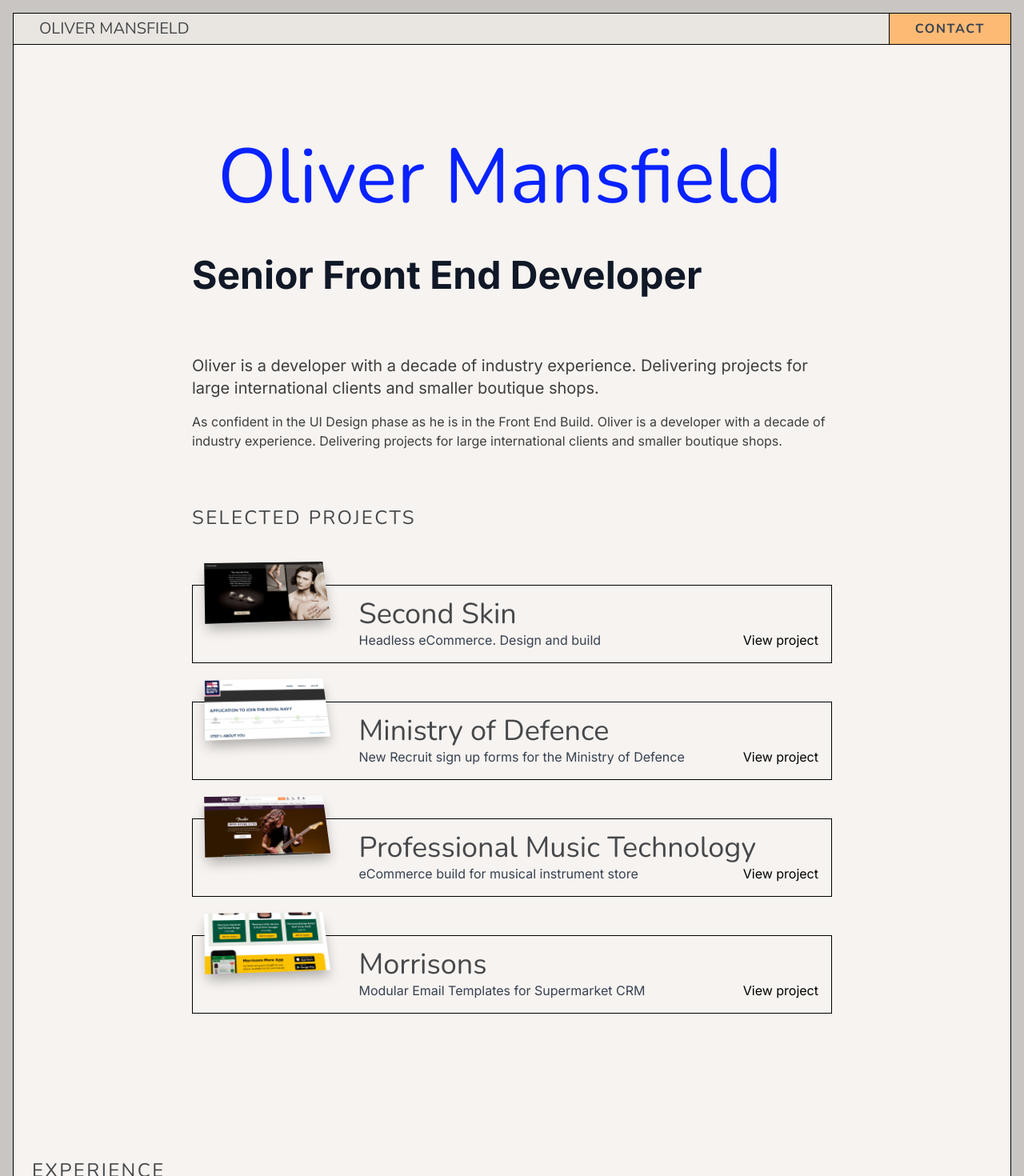
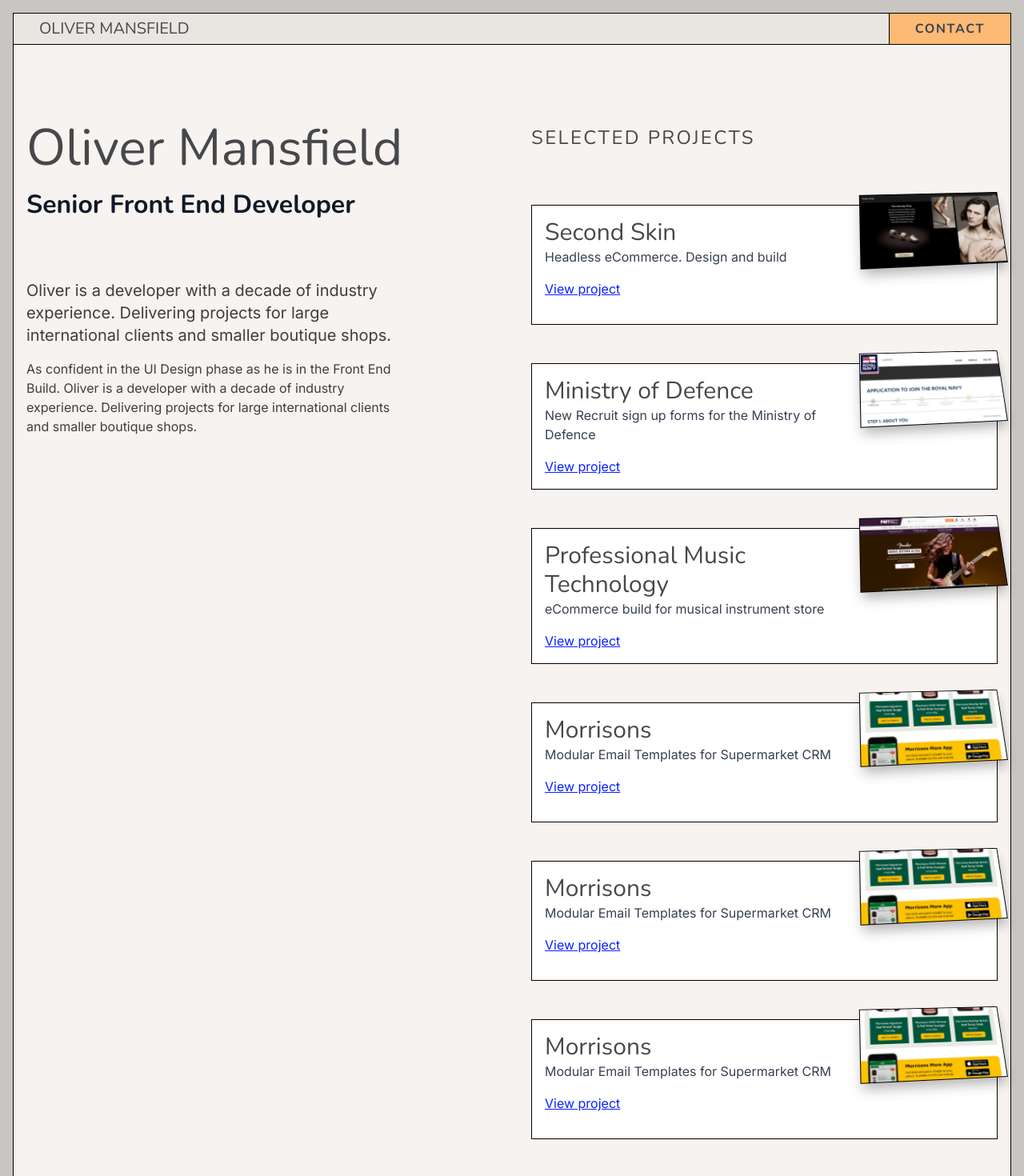
Before and after one commit to oliver-mansfield/portfolio, a Next.js app: page / in a window 1280 px wide. Shown: the top 1470 px of the page at 80% size. Built offline with nearby package versions, Linux system fonts and the light colour scheme.

Commit message:
2 col home page layout

```diff
--- a/src/app/page.jsx
+++ b/src/app/page.jsx
@@ -1,19 +1,18 @@
-import ExperienceList from "@/components/ExperienceList";
+// import ExperienceList from "@/components/ExperienceList";
 import ProjectCard from "@/components/ProjectCard";
 
 export default function Home() {
   return (
     <main className="border-[1px] border-t-0 border-black bg-grayLight p-4">
-      <section>
-        <div className="mx-auto grid max-w-[1200px] grid-cols-12">
-          <div className="col-start-3 col-end-11">
-            <h1 className="mt-20 p-8 font-nunito text-[3rem] leading-[0.8] text-blueDark lg:text-[6em]">
+      <div className="relative mx-auto mt-20 max-w-[1400px] grid-cols-12 gap-x-12 md:grid">
+        <aside className="relative col-start-1 col-end-6">
+          <div className="sticky top-40">
+            <h1 className="font-nunito text-[3rem] leading-[0.8] lg:text-[4em]">
               Oliver Mansfield
             </h1>
-            <h2 className="mt-4 text-[2rem] leading-[0.8] lg:mt-8 lg:text-[3em]">
+            <h2 className="mt-4 font-nunito text-[2rem] leading-[0.8] lg:mt-8 lg:text-[2em]">
               Senior Front End Developer
             </h2>
-          </div>
 
             <div className="col-span-12 pt-16 md:col-start-3 md:col-end-11 md:pt-20">
               <p className="pb-4 text-xl text-grayDarker">
@@ -23,16 +22,15 @@
               </p>
               <p className="text-grayDarker">
                 As confident in the UI Design phase as he is in the Front End
-              Build. Oliver is a developer with a decade of industry experience.
-              Delivering projects for large international clients and smaller
-              boutique shops.
+                Build. Oliver is a developer with a decade of industry
+                experience. Delivering projects for large international clients
+                and smaller boutique shops.
               </p>
             </div>
           </div>
-      </section>
+        </aside>
 
-      <section className="m-auto max-w-[1200px] py-16">
-        <div className="grid grid-cols-12">
+        <section className="col-start-7 col-end-13 mt-8 md:mt-0">
           <h4 className="col-start-3 col-end-11 mb-16">Selected projects</h4>
 
           <ProjectCard
@@ -59,19 +57,33 @@
             text="Modular Email Templates for Supermarket CRM"
             img="/images/morrisons-thumb.png"
           />
-        </div>
+          <ProjectCard
+            link="/morrisons"
+            title="Morrisons"
+            text="Modular Email Templates for Supermarket CRM"
+            img="/images/morrisons-thumb.png"
+          />
+          <ProjectCard
+            link="/morrisons"
+            title="Morrisons"
+            text="Modular Email Templates for Supermarket CRM"
+            img="/images/morrisons-thumb.png"
+          />
         </section>
 
-      <section className="m-auto max-w-[1200px] py-16">
+        {/* <section className="m-auto max-w-[1200px] py-16">
           <div className="pb-8">
             <h4>Experience</h4>
-          <span className="font-serif text-lg text-grayLight">2016 - 2024</span>
+            <span className="font-serif text-lg text-grayLight">
+              2016 - 2024
+            </span>
           </div>
 
           <div>
             <ExperienceList />
           </div>
-      </section>
+        </section> */}
+      </div>
     </main>
   );
 }
--- a/src/components/ProjectCard.jsx
+++ b/src/components/ProjectCard.jsx
@@ -3,26 +3,24 @@
 
 export default function ProjectCard({ link, title, text, img }) {
   return (
-    <div className="col-start-3 col-end-11">
     <Link
       href={link}
-        className="project-card relative mb-12 grid w-full grid-cols-12 border-[1px] border-black p-4"
+      className="project-card relative mb-12 grid min-h-[150px] w-full grid-cols-12 border-[1px] border-black bg-white p-4"
     >
-        <div className="perspective col-start-1 col-end-4">
+      <div className="col-start-1 col-end-8 lg:col-end-9">
+        <h3 className="text-2xl md:text-3xl">{title}</h3>
+        <p>{text}</p>
+        <p className="mt-4 font-sans text-blueDark underline">View project</p>
+      </div>
+      <div className="perspective absolute right-[-5px] max-w-[110px] lg:right-[-10px] lg:top-[-20px] lg:max-w-[180px]">
         <Image
           src={img}
           alt="Second Skin"
           width={300}
           height={214}
-            className="rotated mt-[-50px] w-4/5"
+          className="rotated border-[1px] border-black"
         />
       </div>
-        <div className="col-start-4 col-end-12">
-          <h3 className="text-4xl">{title}</h3>
-          <p>{text}</p>
-        </div>
-        <span className="absolute bottom-4 right-4">View project</span>
     </Link>
-    </div>
   );
 }
```
Lines whose indentation alone changed are shown as unchanged.
